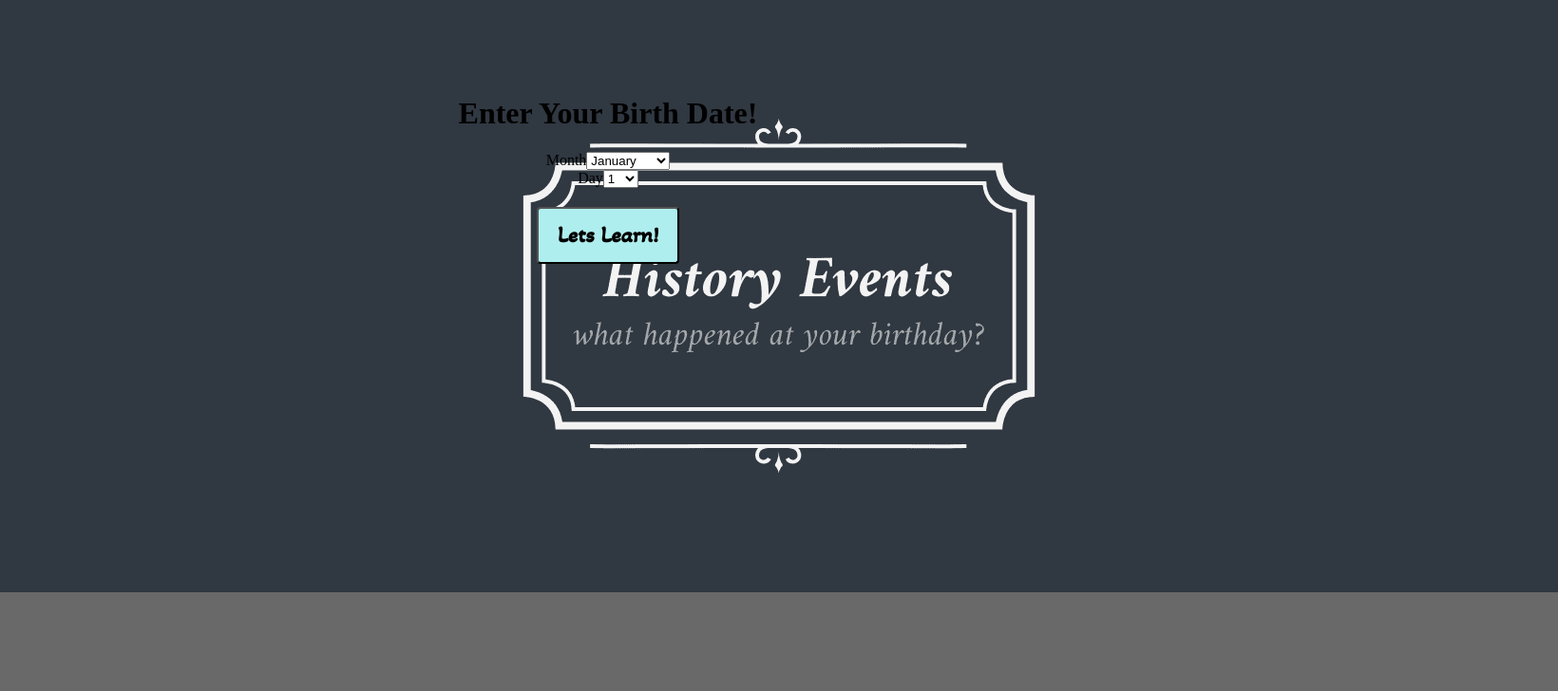
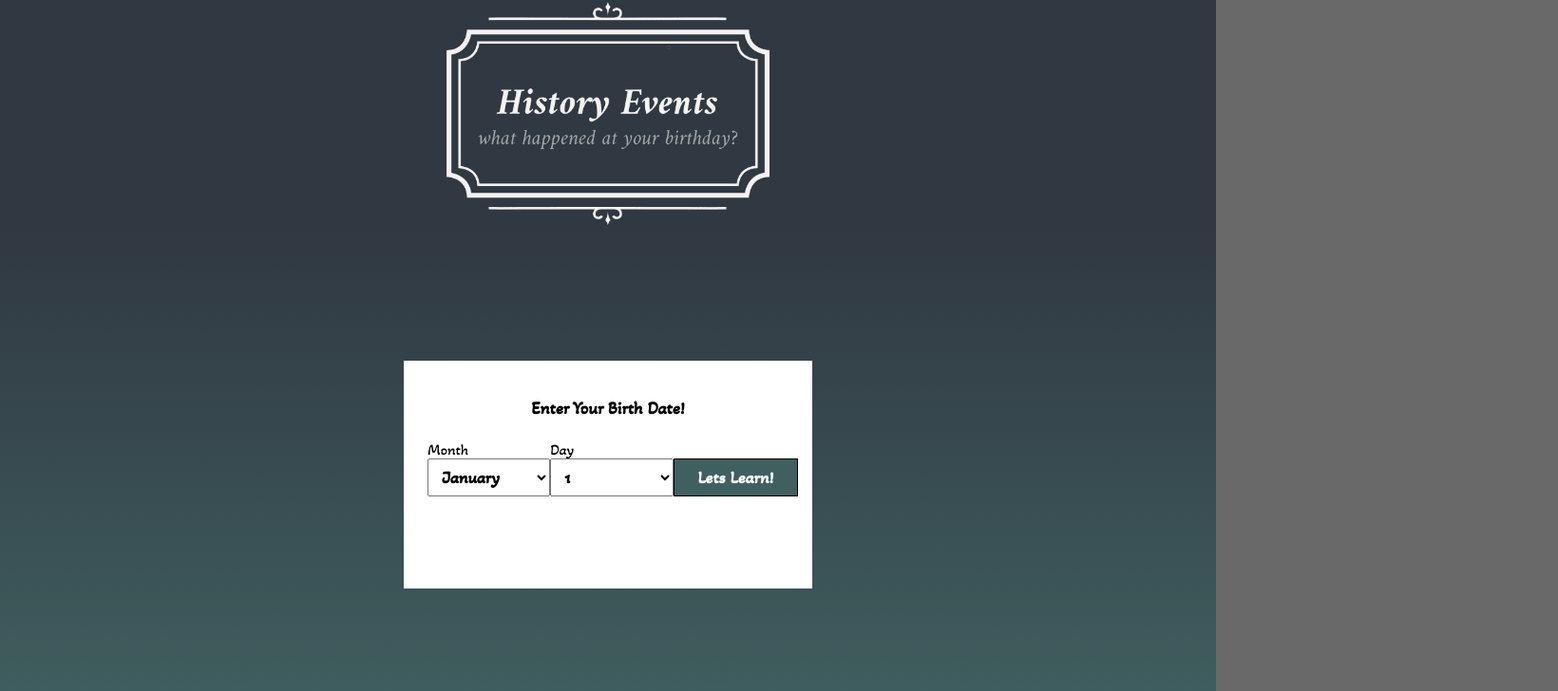
Before and after one commit to Thrasos06/history-events-generetor, a React (Create React App) app: page / in a window 1280 px wide. Shown: the top 728 px of the page at 95% size, 1640 px wide, since content can reach past the window. Built offline with nearby package versions, Linux system fonts and the light colour scheme.

Commit message:
fix correct number inputs & Styled CSS impementation/changes

```diff
--- a/src/App.js
+++ b/src/App.js
@@ -1,10 +1,12 @@
 import React from "react";
 import BirthEventCalculatorPage from "./Components/Pages/BirthEventCalculatorPage/BirthEventCalculatorPage";
+import MyGlobalStyles from "./Components/Styles/MyGlobalStyles";
 
 class App extends React.Component {
     render() {
         return (
             <>
+                <MyGlobalStyles />
                 <BirthEventCalculatorPage />
             </>
         );
--- a/src/Components/Pages/BirthEventCalculatorPage/BirthEventCalculator.jsx
+++ b/src/Components/Pages/BirthEventCalculatorPage/BirthEventCalculator.jsx
@@ -1,33 +1,56 @@
 import React, { useState } from "react";
 import styled from "@emotion/styled";
 
-const ContainerForm = styled("div")`
-    width: 50%;
-    margin: auto;
-    /* height: 50px; */
-    text-align: center;
+const InputGroups = styled("div")`
+    display: flex;
+    min-width: 340px;
+    width: 100%;
+    justify-content: space-around;
+    align-items: flex-end;
+    border-radius: 0px;
+    padding: 5px;
 
-    & > .inputForm {
-        width: 18%;
+    & > .form-group {
+        width: 100%;
         height: 100%;
-        font-size: large;
-        font-weight: bold;
+
+        display: flex;
+        flex-direction: column;
+        /* margin-bottom: 20px; */
+
+        & > select {
+            height: 40px;
+            font-size: large;
+            font-weight: bold;
+            display: flex;
+            justify-content: center;
+            align-items: center;
+            text-indent: 10px;
+            cursor: pointer;
+            /* border: 5px solid red; */
+        }
     }
 
     & > #buttonClick {
-        margin-top: 20px;
-        width: 150px;
-        height: 60px;
-        border-radius: 4px;
+        min-width: 100px;
+        height: 38px;
+        /* border-radius: 4px; */
         background-color: paleturquoise;
-        font-family: "MyFont";
+        background-color: #fff;
+        background-color: #406060;
+        color: #fff;
+        display: flex;
+        justify-content: center;
+        align-items: center;
+        font-size: large;
         font-weight: bold;
-        font-size: x-large;
-    }
-
-    & > #theEvent {
-        font-family: "MyFont";
-        font-size: x-large;
+        border: 1px solid #000;
+        /* border: 5px solid red; */
+        transition: 0.5s;
+        &:hover {
+            cursor: pointer;
+            background-color: #507070;
+        }
     }
 `;
 
@@ -44,6 +67,26 @@ const BirthEventCalculator = () => {
     const [activeDay, setActiveDay] = useState(0);
     const [robots, setRobots] = useState("");
     const [daysList, setDaysList] = useState(setNewDaysArray(31));
+
+    const ContainerForm = styled("div")({
+        width: robots === "" ? "390px" : "810px",
+        height: robots === "" ? "200px" : "300px",
+        /* margin: auto; */
+        padding: "20px",
+        backgroundColor: "#fff",
+        /* height: 50px; */
+        /* text-align: center; */
+
+        "& h3": {
+            textAlign: "center",
+        },
+
+        "& > #theEvent": {
+            fontFamily: "MyFont",
+            fontSize: "x-large",
+            textAlign: "center",
+        },
+    });
 
     const inputList = [
         {
@@ -72,7 +115,7 @@ const BirthEventCalculator = () => {
     ];
 
     const publish = () => {
-        fetch(`http://numbersapi.com/${activeMonth}/${activeDay}/date`)
+        fetch(`http://numbersapi.com/${activeMonth + 1}/${activeDay + 1}/date`)
             .then((response) => response.text())
             .then((text) => setRobots(text));
 
@@ -161,11 +204,19 @@ const BirthEventCalculator = () => {
     return (
         <>
             <ContainerForm>
-                <h1>Enter Your Birth Date!</h1>
-                {renderInputs(activeDay, activeMonth, changeValue)}
-                <button id="buttonClick" value="Send" onClick={publish}>
-                    Lets Learn!
-                </button>
+                <h3>Enter Your Birth Date!</h3>
+                <InputGroups>
+                    {renderInputs(activeDay, activeMonth, changeValue)}
+                    <a
+                        className="form-group"
+                        id="buttonClick"
+                        value="Send"
+                        onClick={publish}
+                        href
+                    >
+                        {robots === "" ? "Lets Learn!" : "Find Another!"}
+                    </a>
+                </InputGroups>
                 <div id="theEvent">
                     <p>{robots}</p>
                 </div>
--- a/src/Components/Pages/BirthEventCalculatorPage/BirthEventCalculatorPage.jsx
+++ b/src/Components/Pages/BirthEventCalculatorPage/BirthEventCalculatorPage.jsx
@@ -4,9 +4,15 @@ import BirthEventCalculator from "./BirthEventCalculator";
 
 const Header = styled("div")`
     width: 100%;
-    height: 10vh;
+    max-height: 30vh;
+    text-align: center;
+    background-color: #303841;
+    /* height: 10vh; */
     & > img {
         /* height: 30vh; */
+        max-width: inherit;
+        max-height: inherit;
+        /* margin: 0 auto; */
     }
 `;
 
@@ -15,11 +21,11 @@ const Footer = styled("footer")`
     left: 0;
     bottom: 0;
     width: 100%;
-    height: 5vh;
+    height: 6vh;
     background-color: rgb(44, 10, 99);
+    background-color: #303841;
     box-shadow: purple;
     color: white;
-    font-family: "MyFont";
     font-weight: bold;
     /* text-align: center; */
     & #content {
@@ -27,20 +33,40 @@ const Footer = styled("footer")`
         display: flex;
         justify-content: center;
         align-items: center;
+        & a {
+            text-decoration: none;
+            color: red;
+        }
     }
 `;
+
+const BirthEventCalculatorWrapper = styled("div")({
+    // backgroundColor: "#345",
+    backgroundImage: "linear-gradient(#303841,#406060)",
+
+    // width: "100%",
+    height: "60vh",
+    padding: "20px",
+    display: "flex",
+    justifyContent: "center",
+    alignItems: "center",
+});
 
 const BirthEventCalculatorPage = () => {
     return (
         <>
             <Header>
-                <img src="./images/logo.png" alt="logo" />
+                <img src="./images/logo-mini.png" alt="logo" />
             </Header>
-            <BirthEventCalculator />
+            <BirthEventCalculatorWrapper>
+                <BirthEventCalculator />
+            </BirthEventCalculatorWrapper>
             <Footer>
                 <div id="content">
-                    Made for fun by
-                    <a href="https://github.com/Thrasos06">Thrasos!</a>
+                    <p>
+                        Made for fun by&nbsp;
+                        <a href="https://github.com/Thrasos06">Thrasos!</a>
+                    </p>
                 </div>
             </Footer>
         </>
--- /dev/null
+++ b/src/Components/Styles/MyGlobalStyles.jsx
@@ -0,0 +1,19 @@
+import React from "react";
+import { Global, css } from "@emotion/react";
+
+function MyGlobalStyles() {
+    return (
+        <Global
+            styles={css`
+                * {
+                    /* box-sizing: border-box; */
+                    font-family: MyFont;
+                    /* font-weight: bold; */
+                    /* font-size: x-large; */
+                }
+            `}
+        />
+    );
+}
+
+export default MyGlobalStyles;
```
Also changed, not shown: public/images/logo-mini.png (added).
